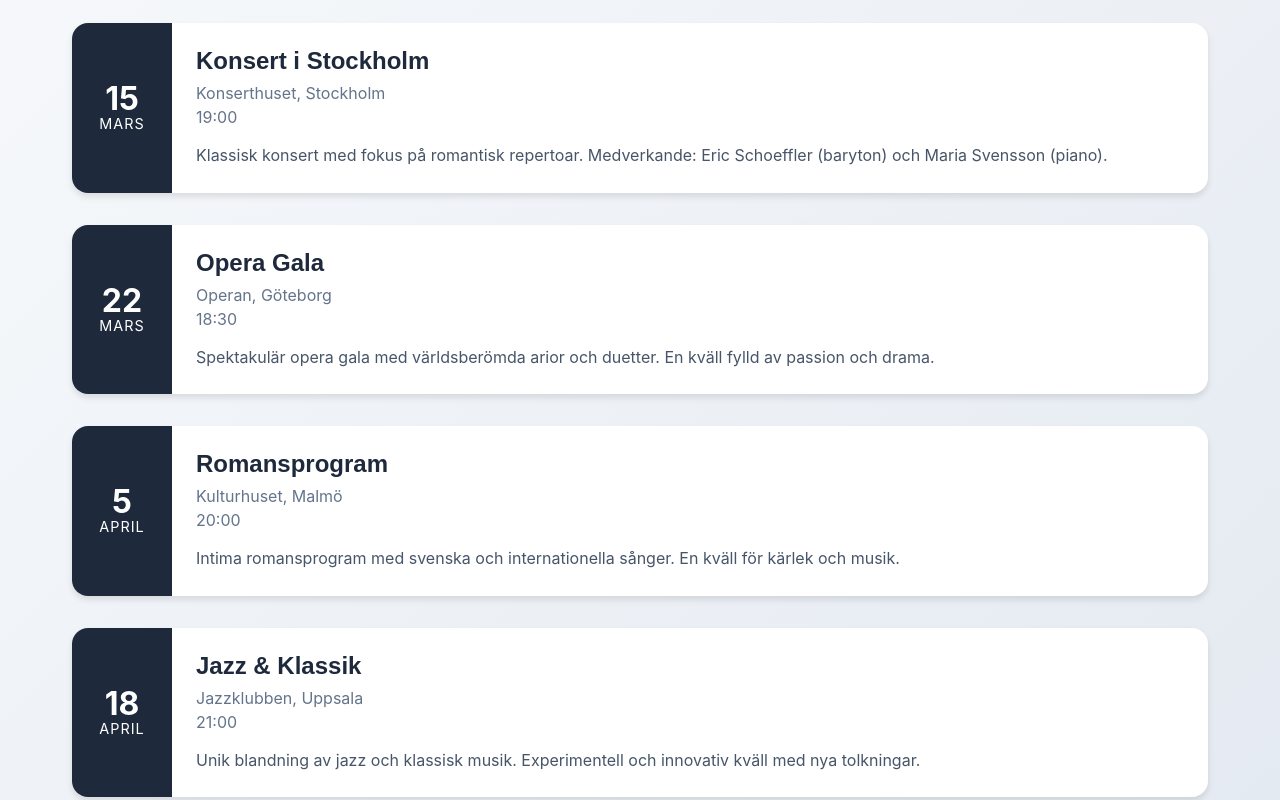
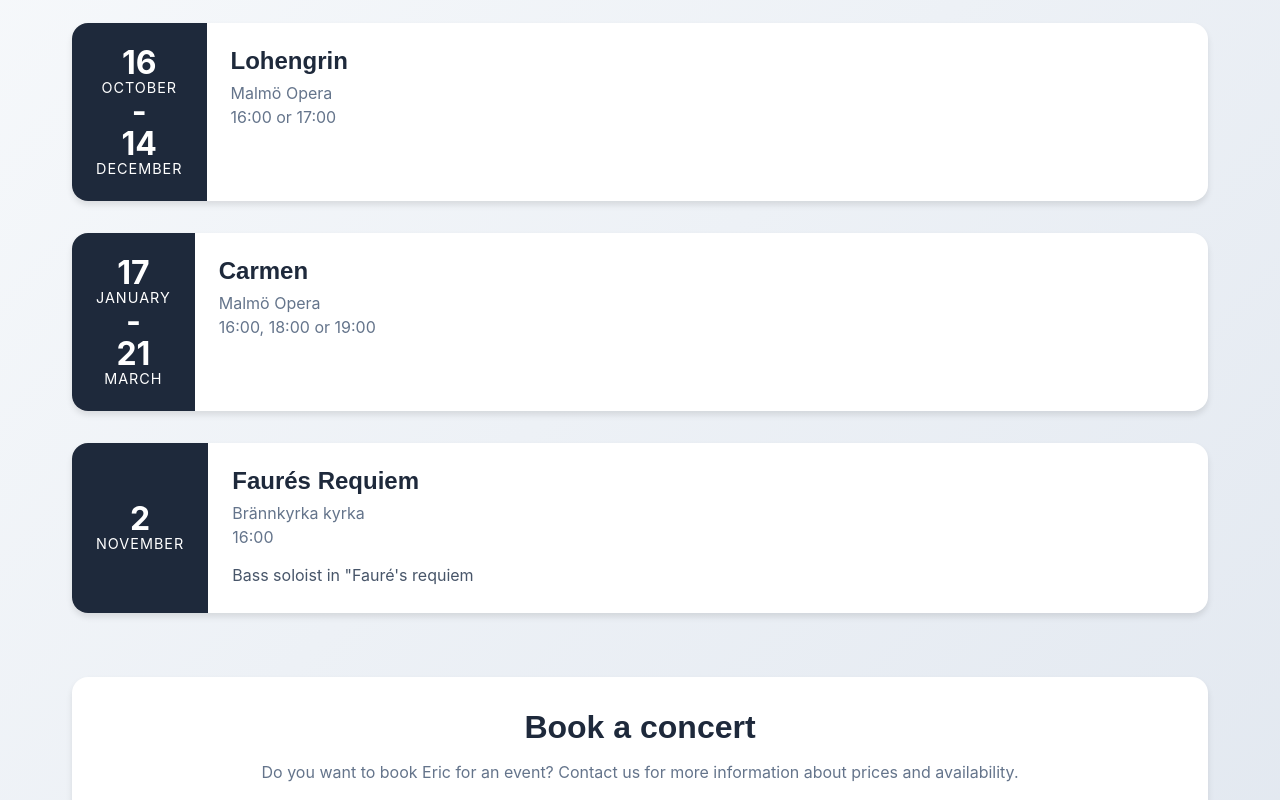
Before and after one commit to Rasmuskrogh/eric-shoeffler, a Next.js app: page /agenda in a window 1280 px wide. Shown: the part 280-1080 px from the top of the page. Built offline with nearby package versions, Linux system fonts and the light colour scheme; a web font is replaced by a local one.

Commit message:
added realschedule items and made minor styling fixes

```diff
--- a/app/agenda/page.tsx
+++ b/app/agenda/page.tsx
@@ -13,78 +13,68 @@ export default function AgendaPage() {
         <div className={styles.events}>
           <div className={styles.event}>
             <div className={styles.eventDate}>
-              <span className={styles.day}>15</span>
-              <span className={styles.month}>Mars</span>
+              <span className={styles.day}>16</span>
+              <span className={styles.month}>October</span>
+              <span className={styles.day}>-</span>
+              <span className={styles.day}>14</span>
+              <span className={styles.month}>December</span>
             </div>
             <div className={styles.eventDetails}>
-              <h3 className={styles.eventTitle}>Konsert i Stockholm</h3>
-              <p className={styles.eventLocation}>Konserthuset, Stockholm</p>
-              <p className={styles.eventTime}>19:00</p>
-              <p className={styles.eventDescription}>
+              <h3 className={styles.eventTitle}>Lohengrin</h3>
+              <p className={styles.eventLocation}>Malmö Opera</p>
+              <p className={styles.eventTime}>16:00 or 17:00</p>
+              {/*  <p className={styles.eventDescription}>
                 Klassisk konsert med fokus på romantisk repertoar. Medverkande:
                 Eric Schoeffler (baryton) och Maria Svensson (piano).
-              </p>
+              </p> */}
             </div>
           </div>
 
           <div className={styles.event}>
             <div className={styles.eventDate}>
-              <span className={styles.day}>22</span>
-              <span className={styles.month}>Mars</span>
+              <span className={styles.day}>17</span>
+              <span className={styles.month}>January</span>
+              <span className={styles.day}>-</span>
+              <span className={styles.day}>21</span>
+              <span className={styles.month}>March</span>
             </div>
             <div className={styles.eventDetails}>
-              <h3 className={styles.eventTitle}>Opera Gala</h3>
-              <p className={styles.eventLocation}>Operan, Göteborg</p>
-              <p className={styles.eventTime}>18:30</p>
+              <h3 className={styles.eventTitle}>Carmen</h3>
+              <p className={styles.eventLocation}>Malmö Opera</p>
+              <p className={styles.eventTime}>16:00, 18:00 or 19:00</p>
+              {/*
               <p className={styles.eventDescription}>
                 Spektakulär opera gala med världsberömda arior och duetter. En
                 kväll fylld av passion och drama.
-              </p>
+              </p> */}
             </div>
           </div>
 
           <div className={styles.event}>
             <div className={styles.eventDate}>
-              <span className={styles.day}>5</span>
-              <span className={styles.month}>April</span>
+              <span className={styles.day}>2</span>
+              <span className={styles.month}>November</span>
             </div>
             <div className={styles.eventDetails}>
-              <h3 className={styles.eventTitle}>Romansprogram</h3>
-              <p className={styles.eventLocation}>Kulturhuset, Malmö</p>
-              <p className={styles.eventTime}>20:00</p>
+              <h3 className={styles.eventTitle}>Faurés Requiem</h3>
+              <p className={styles.eventLocation}>Brännkyrka kyrka</p>
+              <p className={styles.eventTime}>16:00</p>
               <p className={styles.eventDescription}>
-                Intima romansprogram med svenska och internationella sånger. En
-                kväll för kärlek och musik.
-              </p>
-            </div>
-          </div>
-
-          <div className={styles.event}>
-            <div className={styles.eventDate}>
-              <span className={styles.day}>18</span>
-              <span className={styles.month}>April</span>
-            </div>
-            <div className={styles.eventDetails}>
-              <h3 className={styles.eventTitle}>Jazz & Klassik</h3>
-              <p className={styles.eventLocation}>Jazzklubben, Uppsala</p>
-              <p className={styles.eventTime}>21:00</p>
-              <p className={styles.eventDescription}>
-                Unik blandning av jazz och klassisk musik. Experimentell och
-                innovativ kväll med nya tolkningar.
+                Bass soloist in "Fauré's requiem
               </p>
             </div>
           </div>
         </div>
 
         <div className={styles.contactInfo}>
-          <h2>Boka konsert</h2>
+          <h2>Book a concert</h2>
           <p>
-            Vill du boka Eric för ett evenemang? Kontakta oss för mer
-            information om priser och tillgänglighet.
+            Do you want to book Eric for an event? Contact us for more
+            information about prices and availability.
           </p>
           <div className={styles.contactDetails}>
             <p>
-              <strong>Email:</strong> eric_schoeffler@hotmail.com
+              <strong>Email:</strong> ecm.schoeffler@gmail.com
             </p>
             <p>
               <strong>Telefon:</strong> +46735362254
--- a/app/api/contact/route.ts
+++ b/app/api/contact/route.ts
@@ -24,10 +24,15 @@ export async function POST(request: NextRequest) {
 
     // Konfigurera email transporter
     const transporter = nodemailer.createTransport({
-      service: "gmail", // eller din email provider
+      host: "smtp.gmail.com",
+      port: 587,
+      secure: false, // true for 465, false for other ports
       auth: {
         user: process.env.EMAIL_USER,
         pass: process.env.EMAIL_PASS,
+      },
+      tls: {
+        rejectUnauthorized: false,
       },
     });
 
--- a/components/ContactForm.tsx
+++ b/components/ContactForm.tsx
@@ -1,7 +1,6 @@
 "use client";
 import { useState } from "react";
 import styles from "./ContactForm.module.css";
-//import { sendEmail } from "@/lib/email";
 
 export default function ContactForm() {
   const [formData, setFormData] = useState({
--- a/components/Footer.tsx
+++ b/components/Footer.tsx
@@ -24,7 +24,7 @@ function Footer() {
           <h3>Contact</h3>
           <div className={styles.contactLinks}>
             <a href="mailto:email@server.com" className={styles.contactLink}>
-              eric_schoeffler@hotmail.com
+              ecm.schoeffler@gmail.com
             </a>
             <a href="tel:+46735362254" className={styles.contactLink}>
               +46735362254
```
Also changed, not shown: app/listen/page.tsx (+23 -30 lines), app/news/page.tsx (+8 -9 lines), public/eric-6.jpeg (added), 1 other file (tests, documents, lock files or other folders).
